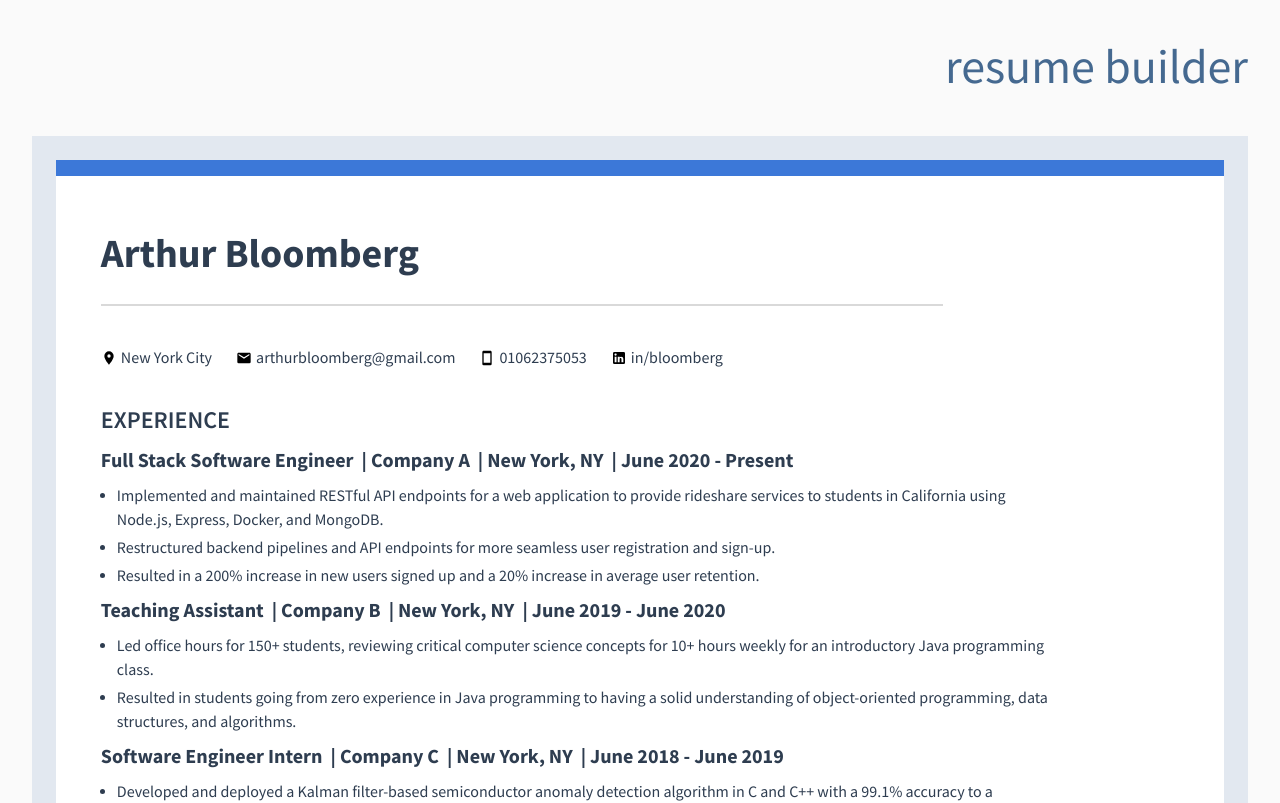
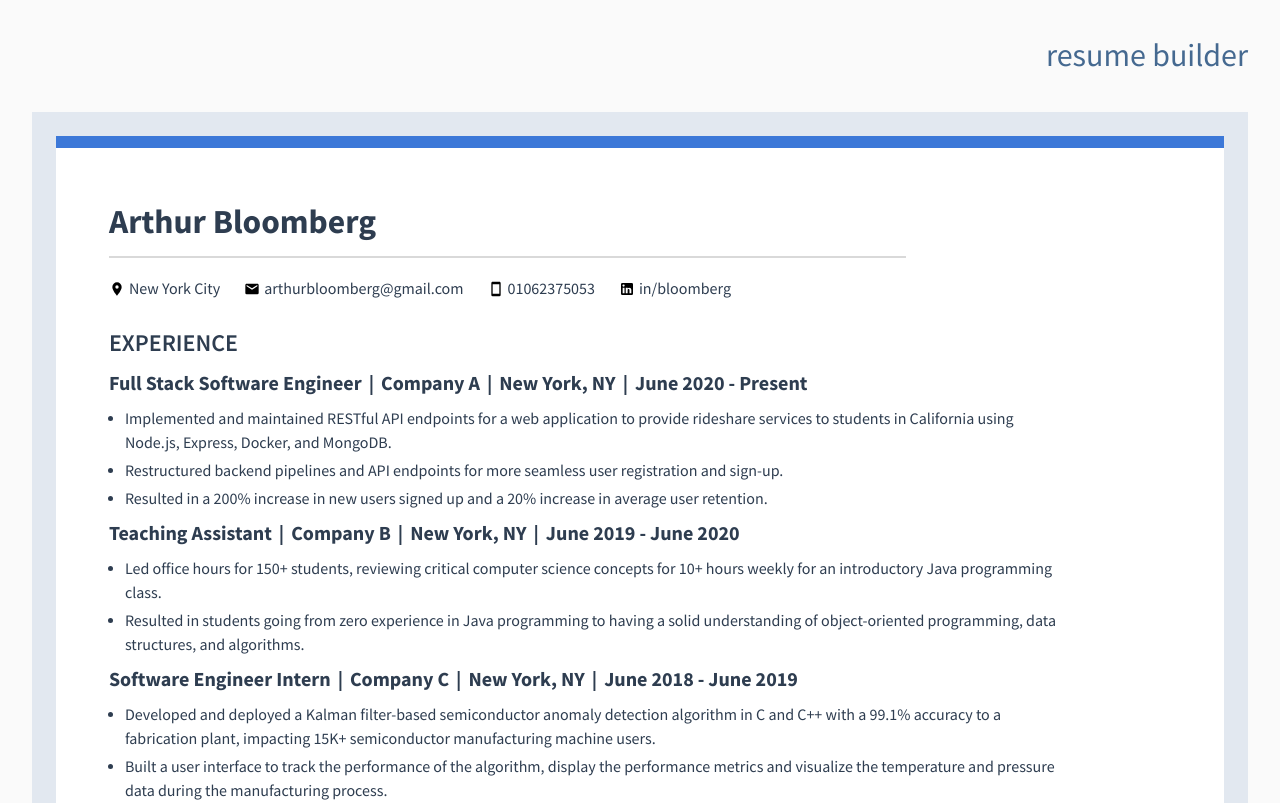
Before and after one commit to Arthwr/cv-builder, a React (Vite) app: page / in a window 1280 px wide. Shown: the top 803 px of the page. Built offline with nearby package versions, Linux system fonts and the light colour scheme.

Commit message:
refactor(styles): change most of the resume styles and add print version to correctly display pdf through browser print API

```diff
--- a/src/assets/css/App.css
+++ b/src/assets/css/App.css
@@ -23,12 +23,11 @@ header {
 h1 {
   text-align: right;
   color: var(--text-head);
-  font-size: 3rem;
 }
 
 h3 {
   font-weight: 600;
-  font-size: 1.5rem;
+  font-size: 1.5em;
   font-family: "source_sans_prosemibold", "system-ui", "sans-serif";
   text-transform: uppercase;
 }
@@ -49,16 +48,21 @@ main {
   background-color: var(--outer-cv);
 }
 
-.cv-container {
-  padding-bottom: 3rem;
+#resume {
   background-color: var(--main-cv);
+}
+
+.resume-data-container {
+  padding-top: 1.3cm;
+  padding-bottom: 1.3cm;
+  padding-left: 1.4cm;
+  padding-right: 1.4cm;
 }
 
 /* Accent Color */
 .accent {
-  padding-bottom: 3rem;
   border-style: solid;
-  border-width: 1rem 0 0 0;
+  border-width: 12px 0 0 0;
   border-color: var(--accent-blue);
   transition-property: border-color;
   transition-timing-function: cubic-bezier(0.4, 0, 0.2, 1);
@@ -71,16 +75,15 @@ main {
   font-family: "source_sans_probold", "system-ui", "sans-serif";
   text-align: left;
   font-weight: 700;
-  font-size: 2.5rem;
+  font-size: 2.1em;
 }
 
-.name::after {
+.line-br {
   display: block;
-  content: "";
   height: 2px;
   width: 75%;
   background-color: var(--line-break);
-  margin: 0.5em 0 1em;
+  margin: 0.5em 0 1.2em;
 }
 
 .personal ul {
@@ -95,15 +98,14 @@ main {
 }
 
 .svg {
-  height: 1rem;
-  width: auto;
+  height: auto;
+  width: 1em;
 }
 
 /* Experience & Education */
 .summary,
 .summary-edu {
   display: flex;
-  gap: 0.5rem;
 }
 
 .summary {
@@ -119,19 +121,21 @@ main {
 
 .summary-edu li:not(:first-child)::before,
 .summary li:not(:first-child)::before {
-  content: "| ";
+  margin-left: 0.35em;
+  margin-right: 0.35em;
+  content: "|";
 }
 
 .education,
 .experience,
 .coursework,
 .skills {
-  margin-top: 2rem;
+  margin-top: 1.5rem;
 }
 
 .bullets {
   display: flex;
-  padding-left: 1rem;
+  padding-left: 1em;
   flex-direction: column;
   gap: 0.25rem;
   max-width: 120ch;
@@ -164,3 +168,98 @@ main {
 .skills > div {
   white-space: pre-line;
 }
+
+@media print {
+  @page {
+    size: A4;
+  }
+
+  .no-print {
+    display: none;
+  }
+
+  #root,
+  main,
+  .cv-bg {
+    padding: 0;
+    margin: 0;
+    background-color: transparent;
+  }
+
+  #resume {
+    min-height: 11in;
+    font-size: 16px;
+    line-height: 1.85;
+    width: 8.5in;
+    padding-bottom: 1.3cm;
+  }
+
+  .name {
+    font-size: 1.7em;
+  }
+
+  .line-br {
+    margin-bottom: 0.85em;
+  }
+
+  .bullets {
+    gap: 0;
+  }
+
+  .personal li {
+    font-weight: 400;
+  }
+
+  .svg {
+    color: var(--text-main);
+    height: 0.85em;
+    width: auto;
+  }
+
+  h3 {
+    font-size: 0.85em;
+  }
+
+  .summary,
+  .summary-edu {
+    font-size: 9.5pt;
+  }
+
+  li,
+  .bullets,
+  .skills > div {
+    font-size: 0.85em;
+  }
+
+  ul,
+  li {
+    gap: 0;
+    padding: 0;
+  }
+
+  .experience {
+    margin-top: 1em;
+  }
+
+  .education,
+  .coursework,
+  .skills {
+    margin-top: 0.45em;
+  }
+
+  .coursework ul,
+  .skills div,
+  .bullets,
+  .summary-edu,
+  .summary {
+    margin-top: 0;
+  }
+
+  .coursework ul {
+    margin-top: 0;
+  }
+
+  .summary {
+    margin: 0;
+  }
+}
--- a/src/components/Header/Header.jsx
+++ b/src/components/Header/Header.jsx
@@ -1,6 +1,6 @@
 export default function Header() {
   return (
-    <header>
+    <header className="no-print">
       <h1>resume builder</h1>
     </header>
   );
--- a/src/components/Main/Main.jsx
+++ b/src/components/Main/Main.jsx
@@ -5,9 +5,7 @@ export default function Main() {
   return (
     <main>
       <div className="cv-bg">
-        <div className="cv-container">
-          <Resume />
-        </div>
+        <Resume />
         <ResumeActions />
       </div>
     </main>
--- a/src/components/Main/Resume/Resume.jsx
+++ b/src/components/Main/Resume/Resume.jsx
@@ -1,13 +1,12 @@
 import AccentColor from "./AccentColor/AccentColor";
 import ResumeData from "./ResumeData/ResumeData";
-import styles from "./Resume.module.css";
 
 export default function Resume() {
   return (
     <>
-      <div>
+      <div id="resume">
         <AccentColor />
-        <div className={styles["resume-data-container"]}>
+        <div className="resume-data-container">
           <ResumeData />
         </div>
       </div>
--- a/src/components/Main/Resume/Resume.module.css
+++ /dev/null
@@ -1,3 +0,0 @@
-.resume-data-container {
-  padding-left: 2.8rem;
-}
--- a/src/components/Main/Resume/ResumeData/ResumePersonal/ResumePersona.jsx
+++ b/src/components/Main/Resume/ResumeData/ResumePersonal/ResumePersona.jsx
@@ -6,6 +6,7 @@ export default function ResumePersonal() {
   return (
     <div className="personal">
       <h2 className="name">{name}</h2>
+      <div className="line-br"></div>
       <ul>
         <li>
           <img className="svg" src="/icons/map-marker.svg" alt="Location icon" />
```
